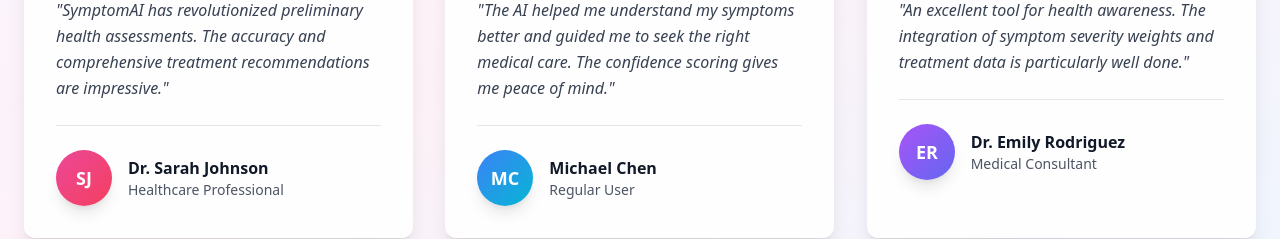
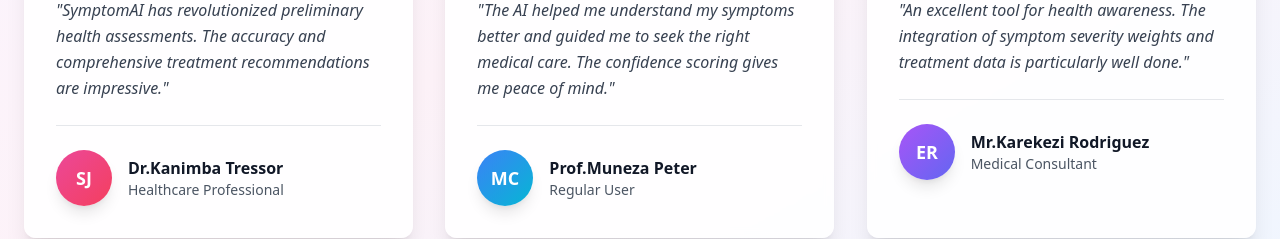
Before and after one commit to Pacifique5/Health-AI, a Next.js app in the folder ai-web/: page / in a window 1280 px wide. Shown: the part 2780-3019 px from the top of the page. Built offline with nearby package versions, Linux system fonts and the light colour scheme.

Commit message:
personalized

```diff
--- a/ai-web/app/page.tsx
+++ b/ai-web/app/page.tsx
@@ -121,7 +121,7 @@
 
   const testimonials = [
     {
-      name: "Dr. Sarah Johnson",
+      name: "Dr.Kanimba Tressor",
       role: "Healthcare Professional",
       content: "SymptomAI has revolutionized preliminary health assessments. The accuracy and comprehensive treatment recommendations are impressive.",
       rating: 5,
@@ -129,7 +129,7 @@
       color: "from-pink-500 to-rose-500",
     },
     {
-      name: "Michael Chen",
+      name: "Prof.Muneza Peter",
       role: "Regular User",
       content: "The AI helped me understand my symptoms better and guided me to seek the right medical care. The confidence scoring gives me peace of mind.",
       rating: 5,
@@ -137,7 +137,7 @@
       color: "from-blue-500 to-cyan-500",
     },
     {
-      name: "Dr. Emily Rodriguez",
+      name: "Mr.Karekezi Rodriguez",
       role: "Medical Consultant",
       content: "An excellent tool for health awareness. The integration of symptom severity weights and treatment data is particularly well done.",
       rating: 5,
```
